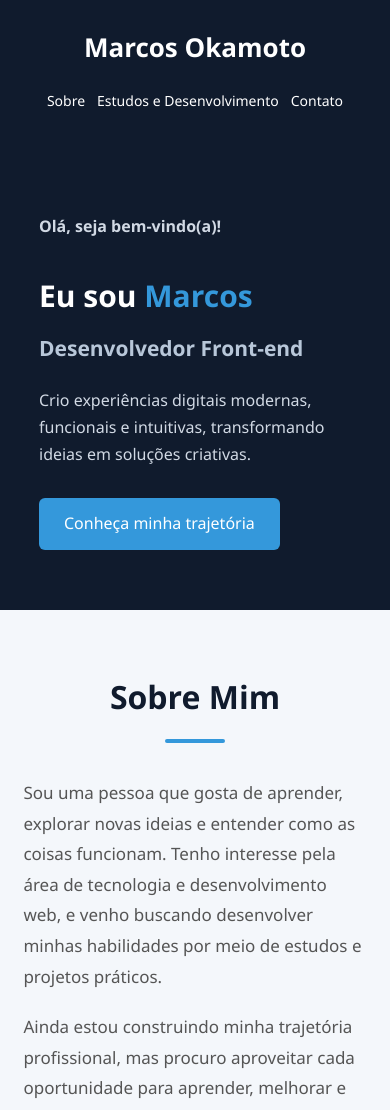
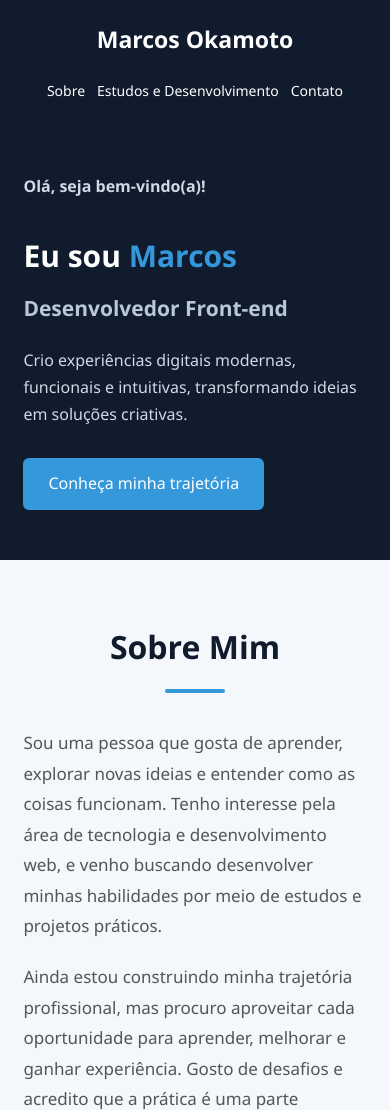
Before and after one commit to marcosokamoto/portfolio, a plain HTML site: page index.html in a window 390 px wide. Shown: the top 1110 px of the page. Drawn offline with Linux system fonts and the light colour scheme.

Commit message:
Add files via upload

```diff
--- a/style.css
+++ b/style.css
@@ -1,5 +1,9 @@
 
-/* Configurações gerais */
+
+/* =================================
+   CONFIGURAÇÕES GERAIS
+================================= */
+
 * {
     margin: 0;
     padding: 0;
@@ -23,14 +27,19 @@ body {
     line-height: 1.7;
 }
 
-/* Cabeçalho */
+/* =================================
+   CABEÇALHO
+================================= */
+
 .header {
-    min-height: 550px;
+    min-height: auto;
     height: auto;
     background: var(--primary);
     color: var(--white);
-    padding: 25px 10% 70px;
+    padding: 25px 10% 55px;
 }
+
+/* Menu superior */
 
 .navbar {
     display: flex;
@@ -63,9 +72,11 @@ body {
     color: var(--accent);
 }
 
+/* Apresentação principal */
+
 .hero {
     max-width: 650px;
-    margin-top: 100px;
+    margin-top: 80px;
 }
 
 .tag {
@@ -95,6 +106,8 @@ body {
     color: #d1d9e4;
 }
 
+/* Botão principal */
+
 .btn {
     display: inline-block;
     background: var(--accent);
@@ -110,7 +123,10 @@ body {
     transform: translateY(-3px);
 }
 
-/* Seções */
+/* =================================
+   SEÇÕES GERAIS
+================================= */
+
 .section {
     padding: 80px 10%;
     text-align: center;
@@ -129,7 +145,10 @@ body {
     border-radius: 5px;
 }
 
-/* Sobre mim */
+/* =================================
+   SOBRE MIM
+================================= */
+
 .sobre p {
     max-width: 750px;
     margin: 0 auto 20px;
@@ -139,7 +158,10 @@ body {
     line-height: 1.8;
 }
 
-/* Projetos */
+/* =================================
+   ESTUDOS E DESENVOLVIMENTO
+================================= */
+
 .projetos {
     background: #eaf0f7;
 }
@@ -189,7 +211,10 @@ body {
     font-weight: bold;
 }
 
-/* Contato */
+/* =================================
+   CONTATO
+================================= */
+
 .contato p {
     margin-bottom: 15px;
 }
@@ -207,7 +232,10 @@ body {
     text-decoration: underline;
 }
 
-/* Rodapé */
+/* =================================
+   RODAPÉ
+================================= */
+
 .footer {
     background: var(--primary);
     color: var(--white);
@@ -216,17 +244,15 @@ body {
     font-size: 14px;
 }
 
-/* Responsividade */
+/* =================================
+   TABLETS E CELULARES
+================================= */
+
 @media (max-width: 768px) {
 
     .header {
-    min-height: auto;
-    padding-bottom: 60px;
-}
-
-.hero {
-    margin-top: 80px;
-}
+        padding: 20px 6% 50px;
+    }
 
     .navbar {
         flex-direction: column;
@@ -240,7 +266,7 @@ body {
     }
 
     .hero {
-        margin-top: 100px;
+        margin-top: 70px;
     }
 
     .hero h1 {
@@ -260,7 +286,12 @@ body {
     }
 }
 
+/* =================================
+   CELULARES PEQUENOS
+================================= */
+
 @media (max-width: 400px) {
+
     .hero h1 {
         font-size: 30px;
     }
@@ -269,4 +300,8 @@ body {
         gap: 12px;
         font-size: 14px;
     }
+
+    .logo {
+        font-size: 23px;
+    }
 }
```
